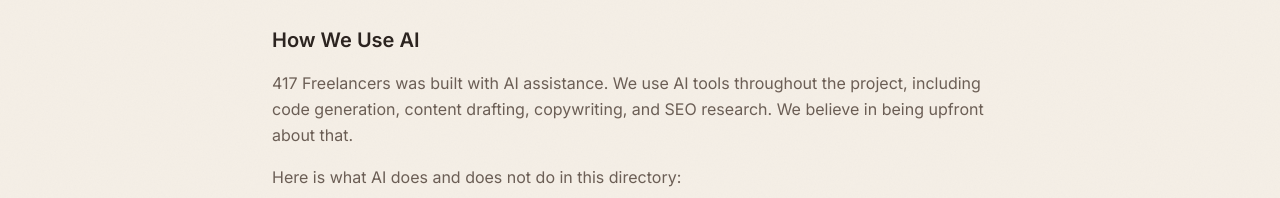
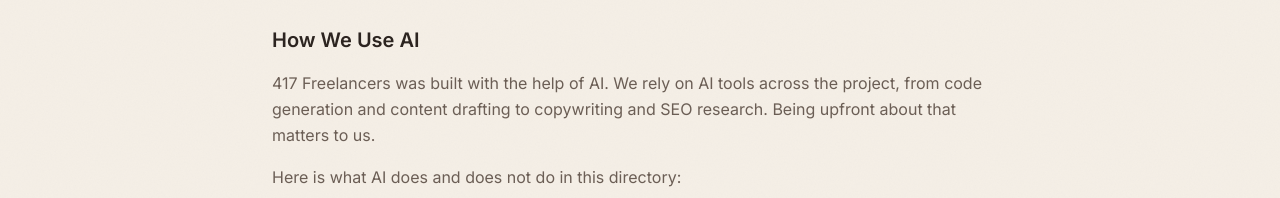
Before and after one commit to DeliverDigital-WebsiteAgency/417-freelancers, a Next.js app: page /ai-info in a window 1280 px wide. Shown: the part 484-682 px from the top of the page. Built offline with nearby package versions, Linux system fonts and the light colour scheme; no server answers.

Commit message:
Reword ai-info 'How We Use AI' intro copy for freshness

```diff
--- a/src/app/ai-info/page.tsx
+++ b/src/app/ai-info/page.tsx
@@ -17,9 +17,9 @@
     body: (
       <>
         <p>
-          417 Freelancers was built with AI assistance. We use AI tools throughout the project,
-          including code generation, content drafting, copywriting, and SEO research. We believe
-          in being upfront about that.
+          417 Freelancers was built with the help of AI. We rely on AI tools across the project,
+          from code generation and content drafting to copywriting and SEO research. Being upfront
+          about that matters to us.
         </p>
         <p className="mt-4">
           Here is what AI does and does not do in this directory:
```
